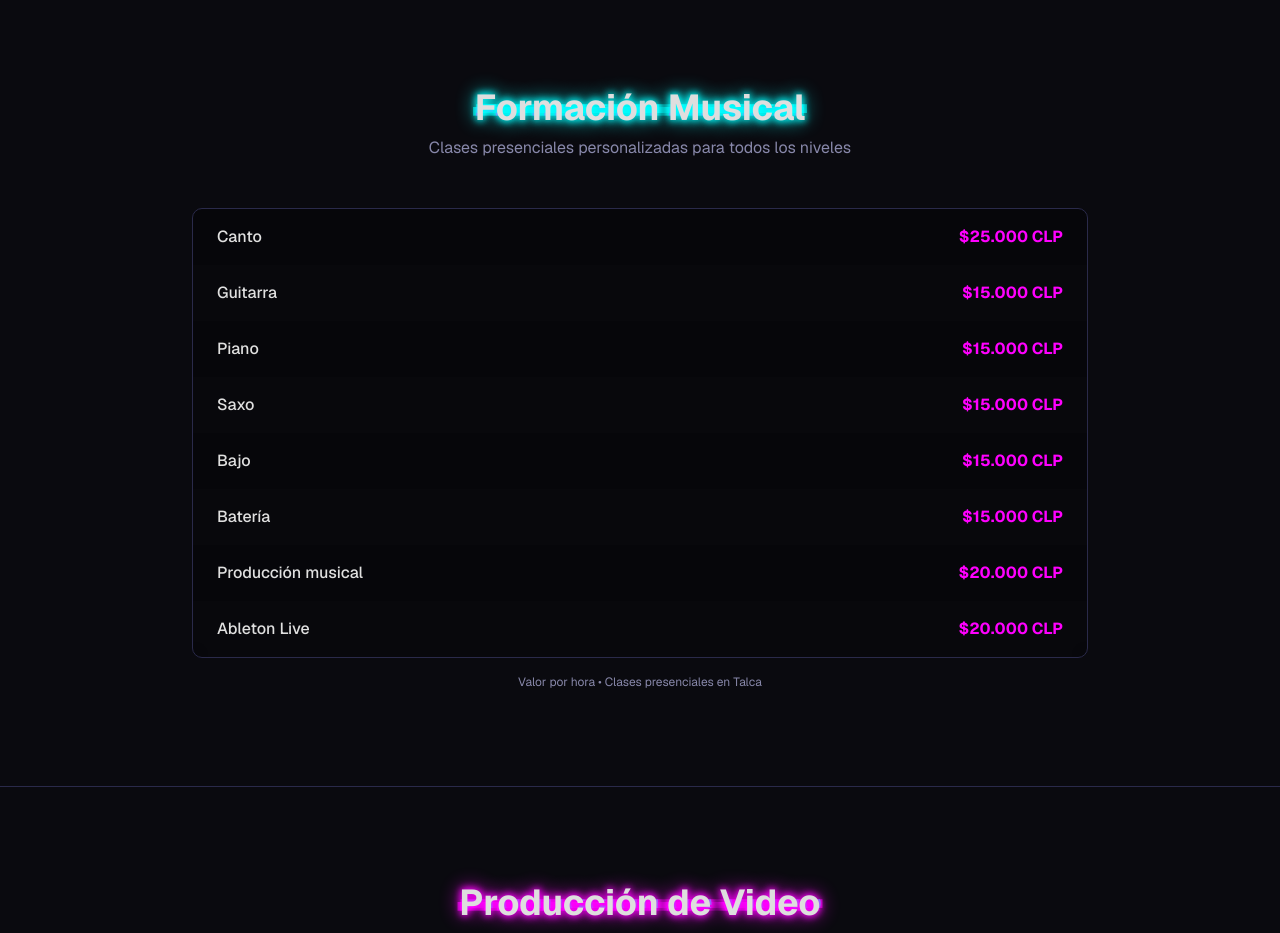
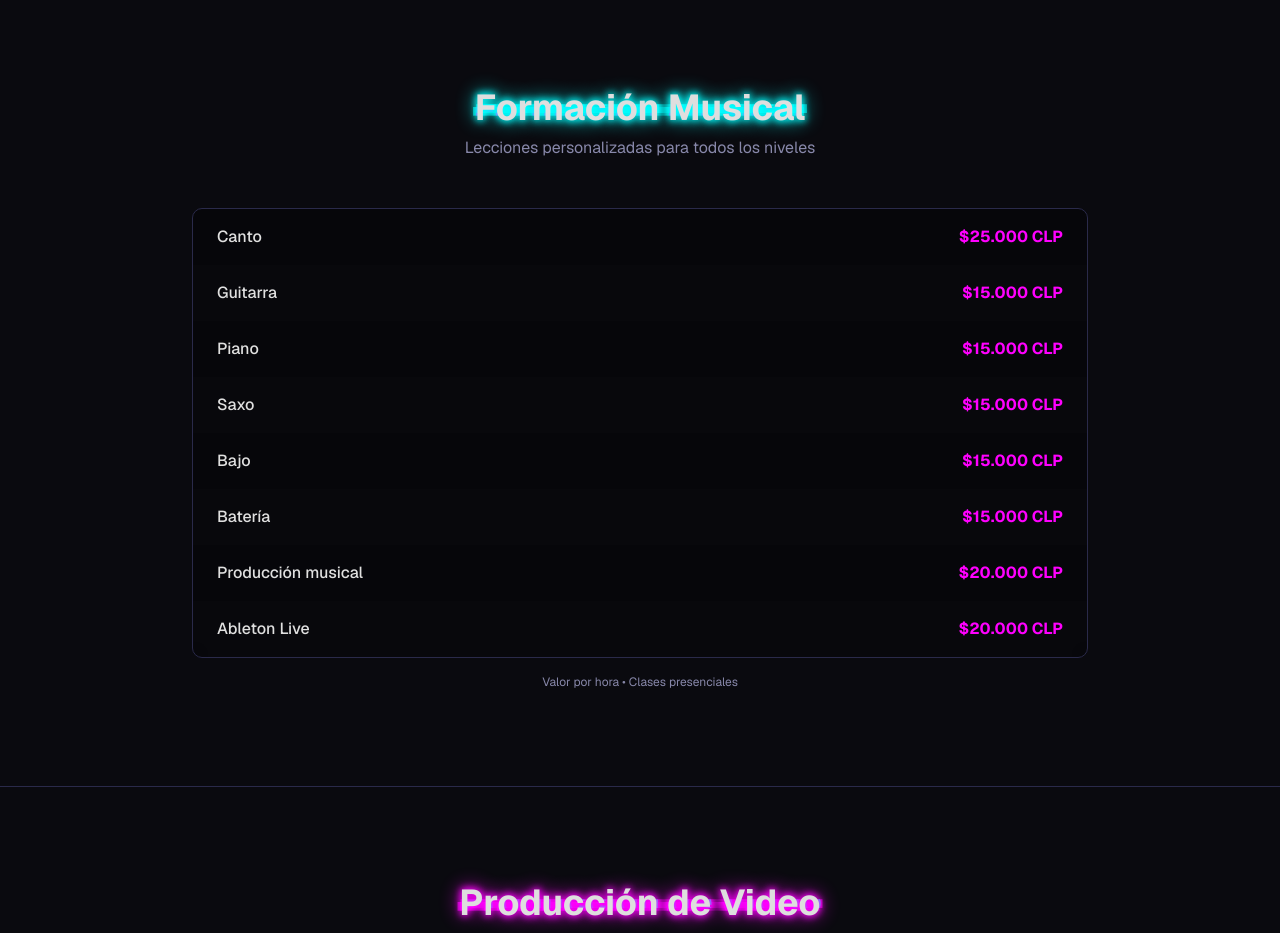
Before and after one commit to superdandi/vizcoso, a Next.js app: page /vizcoso/ in a window 1280 px wide. Shown: the part 3180-4113 px from the top of the page. Built offline with nearby package versions, Linux system fonts and the light colour scheme.

Commit message:
Clases: eliminar redundancia 'clases presenciales' duplicada

```diff
--- a/src/components/Clases.tsx
+++ b/src/components/Clases.tsx
@@ -12,7 +12,7 @@ export default function Clases() {
           </span>
         </h2>
         <p className="mb-12 text-center text-[#8888aa]">
-          Clases presenciales personalizadas para todos los niveles
+           Lecciones personalizadas para todos los niveles
         </p>
 
         <div className="overflow-hidden rounded-lg border border-[#2a2a4a]">
@@ -30,7 +30,7 @@ export default function Clases() {
         </div>
 
         <p className="mt-4 text-center text-xs text-[#8888aa]">
-          Valor por hora &bull; Clases presenciales en Talca
+          Valor por hora &bull; Clases presenciales
         </p>
       </div>
       </AnimateOnScroll>
```
